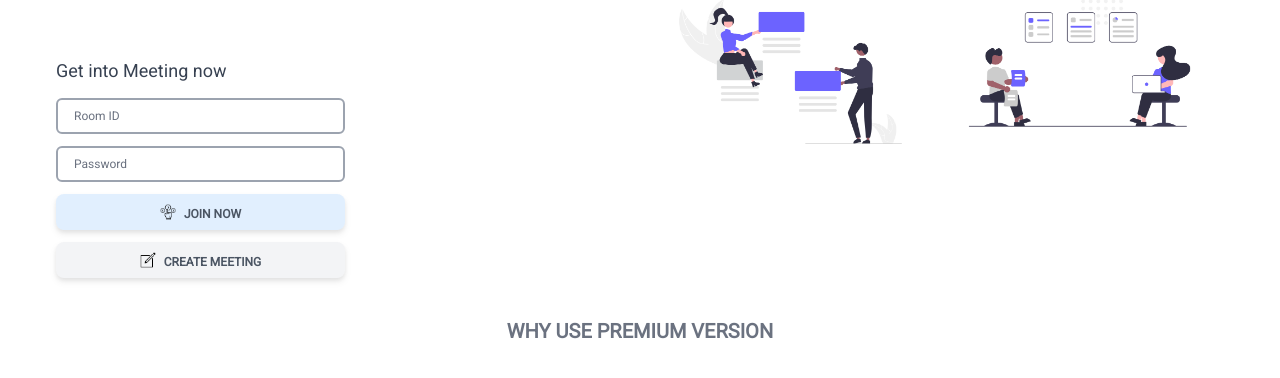
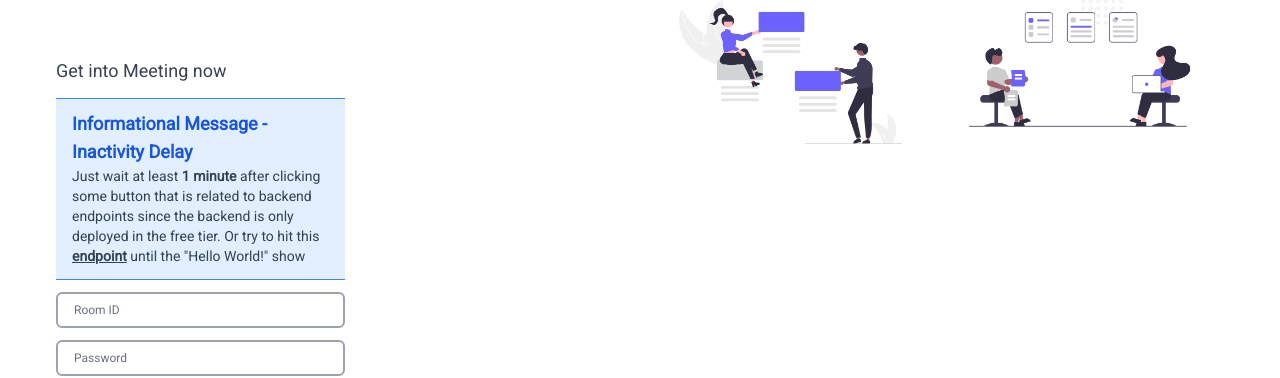
Before and after one commit to dondomiedungca/leiger-web, a Vue app: page / in a window 1280 px wide. Shown: the part 412-790 px from the top of the page. Built offline with nearby package versions, Linux system fonts and the light colour scheme; no server answers; what vue3-google-login would draw is missing.

Commit message:
back to working version

```diff
--- a/src/views/Home.vue
+++ b/src/views/Home.vue
@@ -51,6 +51,26 @@
               }}
             </div>
           </div>
+        </div>
+        <div
+          class="lg:w-1/2 w-full bg-blue-100 border-t border-b border-blue-500 text-slate-700 px-4 py-3"
+          role="alert"
+        >
+          <p class="font-bold text-blue-700">
+            Informational Message - Inactivity Delay
+          </p>
+          <p class="text-sm">
+            Just wait at least <b>1 minute</b> after clicking some button that
+            is related to backend endpoints since the backend is only deployed
+            in the free tier. Or try to hit this
+            <a
+              target="_blank"
+              href="https://leiger-api.onrender.com/"
+              class="underline"
+              ><b>endpoint</b></a
+            >
+            until the "Hello World!" show
+          </p>
         </div>
         <TextInput
           class="lg:w-1/2 w-full"
```
